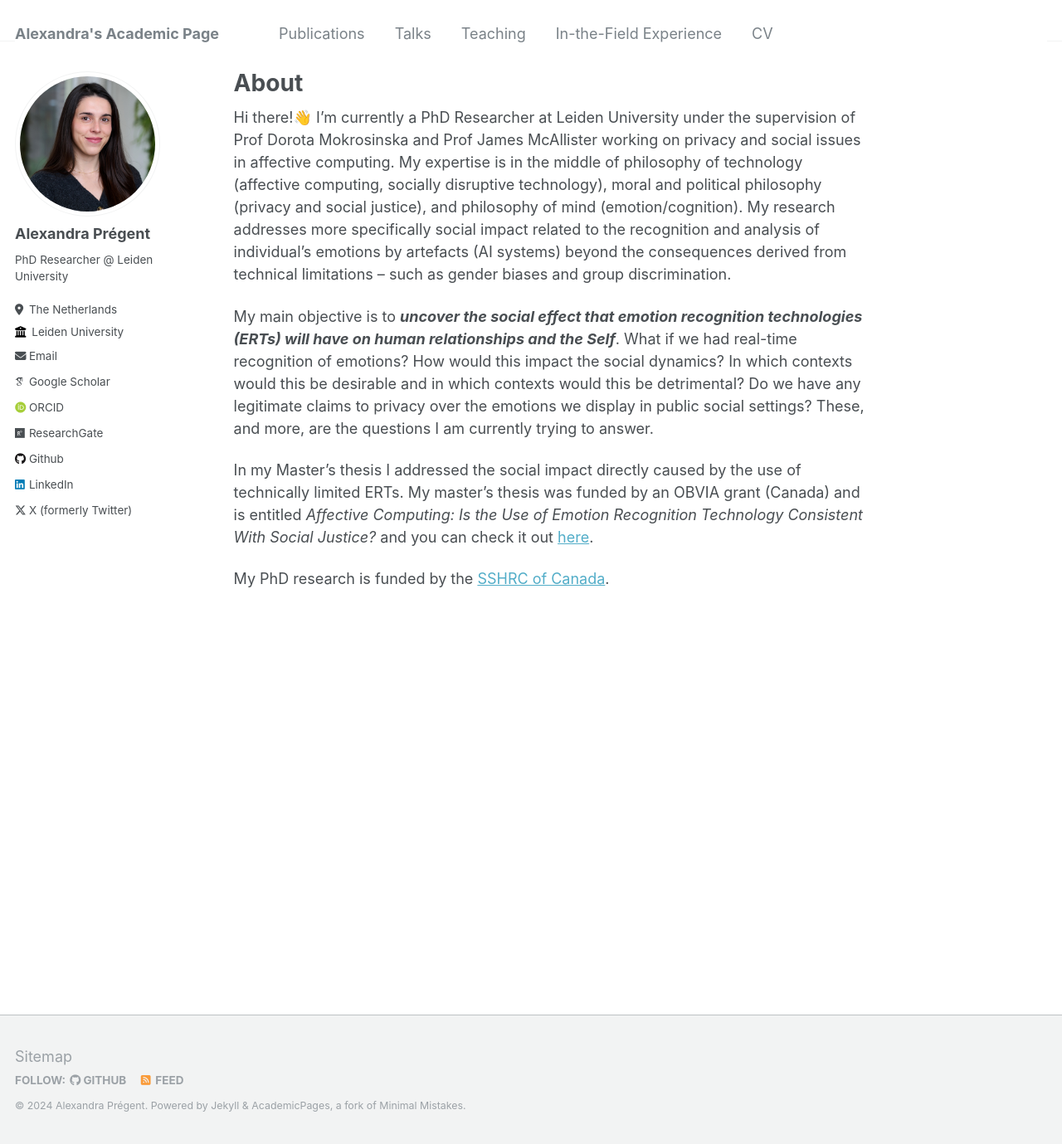
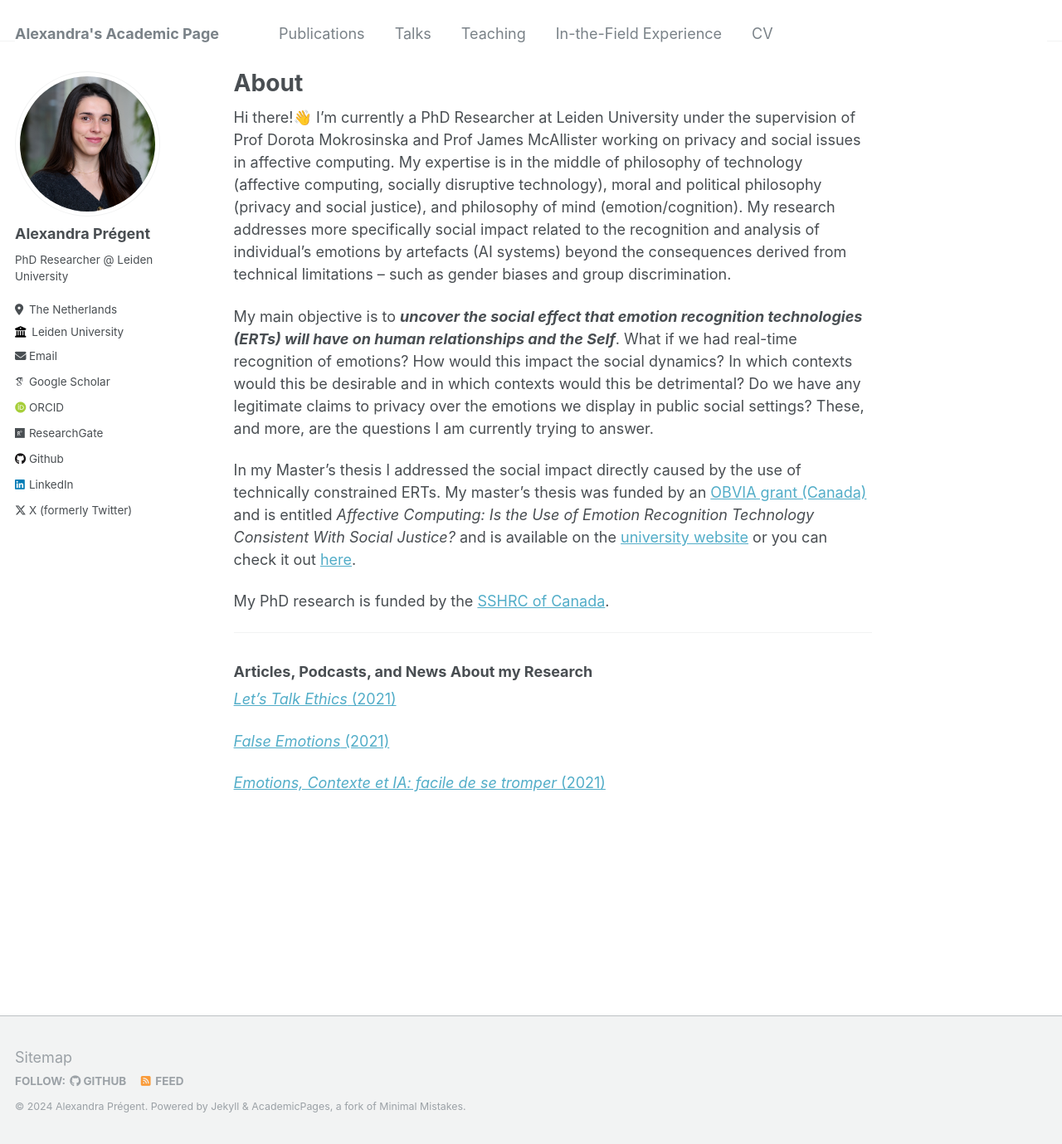
Before and after one commit to AlexandraPregent/AlexandraPregent.github.io, a Jekyll site: the page built from _pages/about.md, in a window 1280 px wide and 1379 px high. Shown: the whole window at 83% size. Built offline with Jekyll 4.4.1, drawn with Linux system fonts in a browser that asks for light colours; some web fonts are replaced.

Commit message:
Update about.md

```diff
--- a/_pages/about.md
+++ b/_pages/about.md
@@ -7,10 +7,22 @@ redirect_from:
   - /about.html
 ---
 
-Hi there!👋 I'm currently a PhD Researcher at Leiden University under the supervision of Prof Dorota Mokrosinska and Prof James McAllister working on privacy and social issues in affective computing. My expertise is in the middle of philosophy of technology (affective computing, socially disruptive technology), moral and political philosophy (privacy and social justice), and philosophy of mind (emotion/cognition). My research addresses more specifically social impact related to the recognition and analysis of individual's emotions by artefacts (AI systems) beyond the consequences derived from technical limitations -- such as gender biases and group discrimination.
+Hi there!👋  I'm currently a PhD Researcher at Leiden University under the supervision of Prof Dorota Mokrosinska and Prof James McAllister working on privacy and social issues in affective computing. My expertise is in the middle of philosophy of technology (affective computing, socially disruptive technology), moral and political philosophy (privacy and social justice), and philosophy of mind (emotion/cognition). My research addresses more specifically social impact related to the recognition and analysis of individual's emotions by artefacts (AI systems) beyond the consequences derived from technical limitations -- such as gender biases and group discrimination.
 
 My main objective is to ***uncover the social effect that emotion recognition technologies (ERTs) will have on human relationships and the Self***. What if we had real-time recognition of emotions? How would this impact the social dynamics? In which contexts would this be desirable and in which contexts would this be detrimental? Do we have any legitimate claims to privacy over the emotions we display in public social settings? These, and more, are the questions I am currently trying to answer.
 
-In my Master's thesis I addressed the social impact directly caused by the use of technically limited ERTs. My master's thesis was funded by an OBVIA grant (Canada) and is entitled *Affective Computing: Is the Use of Emotion Recognition Technology Consistent With Social Justice?* and you can check it out [here](https://leidenuni.academia.edu/AlexandraPr%C3%A9gent).
+In my Master's thesis I addressed the social impact directly caused by the use of technically constrained ERTs. My master's thesis was funded by an [OBVIA grant (Canada)](https://www.obvia.ca/actualites/felicitations-aux-laureates-du-programme-de-bourses-dappui-la-releve-2020) and is entitled *Affective Computing: Is the Use of Emotion Recognition Technology Consistent With Social Justice?* and is available on the [university website](https://www.fp.ulaval.ca/recherche/theses-et-memoires?titre=Informatique+affective%3A+L%E2%80%99utilisation+des+syst%C3%A8mes+de+reconnaissance+des+%C3%A9motions+est-elle+en+coh%C3%A9rence+avec+la+justice+sociale&type=All&etat=All&annee=All) or you can check it out [here](https://www.researchgate.net/publication/375600779_Informatique_affective_L'utilisation_des_systemes_de_reconnaissance_des_emotions_est-elle_en_coherence_avec_la_justice_sociale).
 
 My PhD research is funded by the [SSHRC of Canada](https://www.sshrc-crsh.gc.ca/results-resultats/recipients-recipiendaires/2020/cgs_doctoral-besc_doctorat-eng.aspx).
+
+
+*******
+
+
+### Articles, Podcasts, and News About my Research
+
+[*Let's Talk Ethics* (2021)](https://www.youtube.com/watch?v=_szyyVoG5bs)
+
+[*False Emotions* (2021)](https://www.fp.ulaval.ca/actualites/alexandra-pregent-etudiante-a-la-maitrise-en-philosophie-a-presente-ses-travaux-dans-le-cadre-de-la-semaine-numeriqc)
+
+[*Emotions, Contexte et IA: facile de se tromper* (2021)](https://cursus.edu/fr/22736/emotions-contexte-et-ia-facile-de-se-tromper)
```
